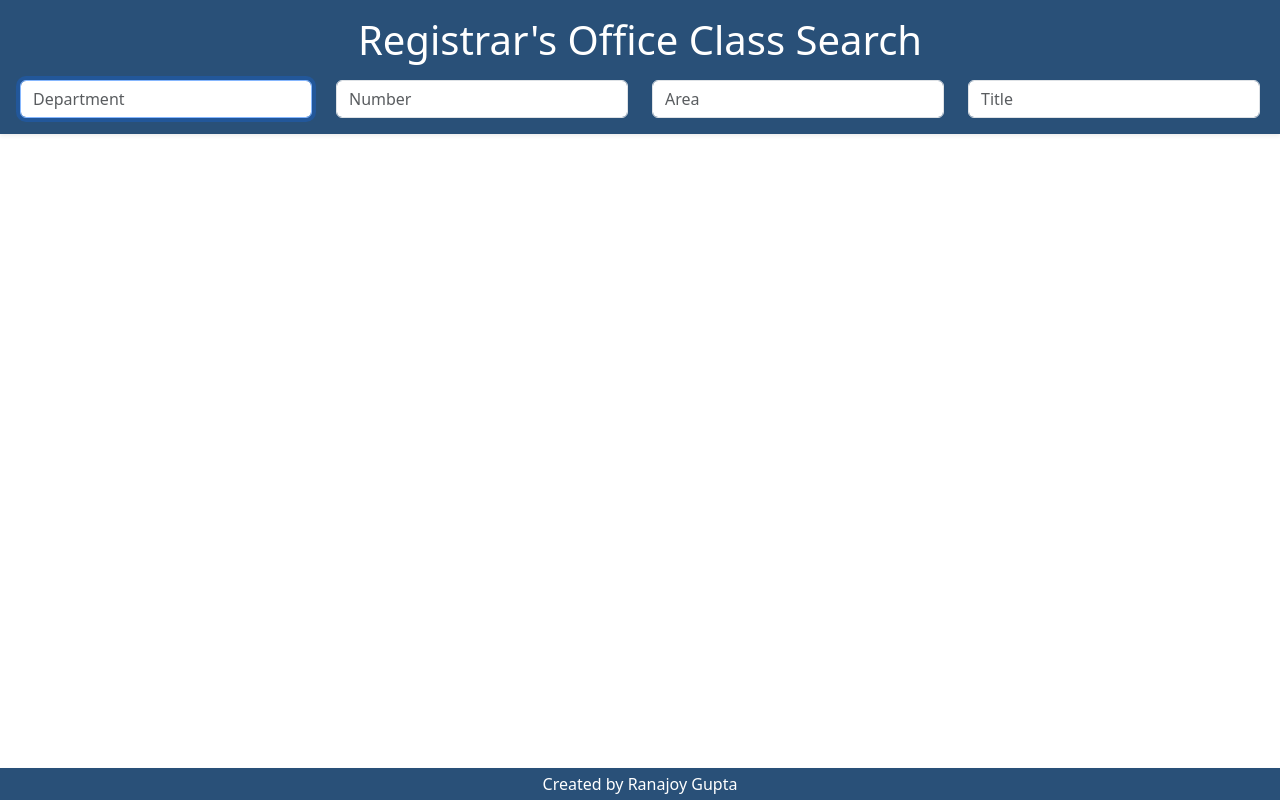
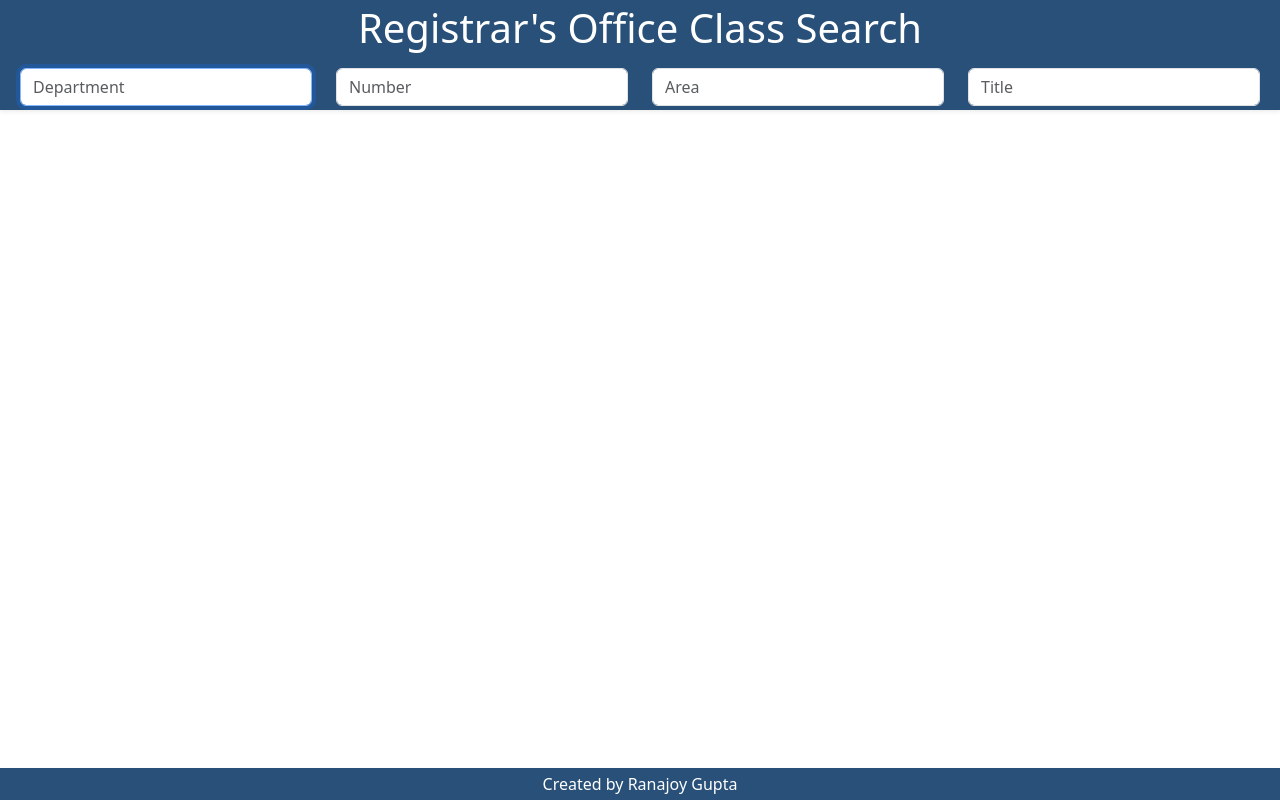
Before and after one commit to ranajoygupta3537/COS_333_A4, a plain HTML site: page index.html in a window 1280 px wide. Drawn offline with nearby package versions, Linux system fonts and the light colour scheme; no server answers.

Commit message:
Update index.html

```diff
--- a/index.html
+++ b/index.html
@@ -29,7 +29,7 @@
         </div>
     </div>
 
-    <header class="container-fluid sticky-top header pt-3 pb-3 shadow-sm">
+    <header class="container-fluid sticky-top header pt-1 pb-1 shadow-sm">
         <h1 class="text-center mb-3">Registrar's Office Class Search</h1>
         <div class="row px-2">
             <div class="col-sm-3 mb-2 mb-sm-0">
```
